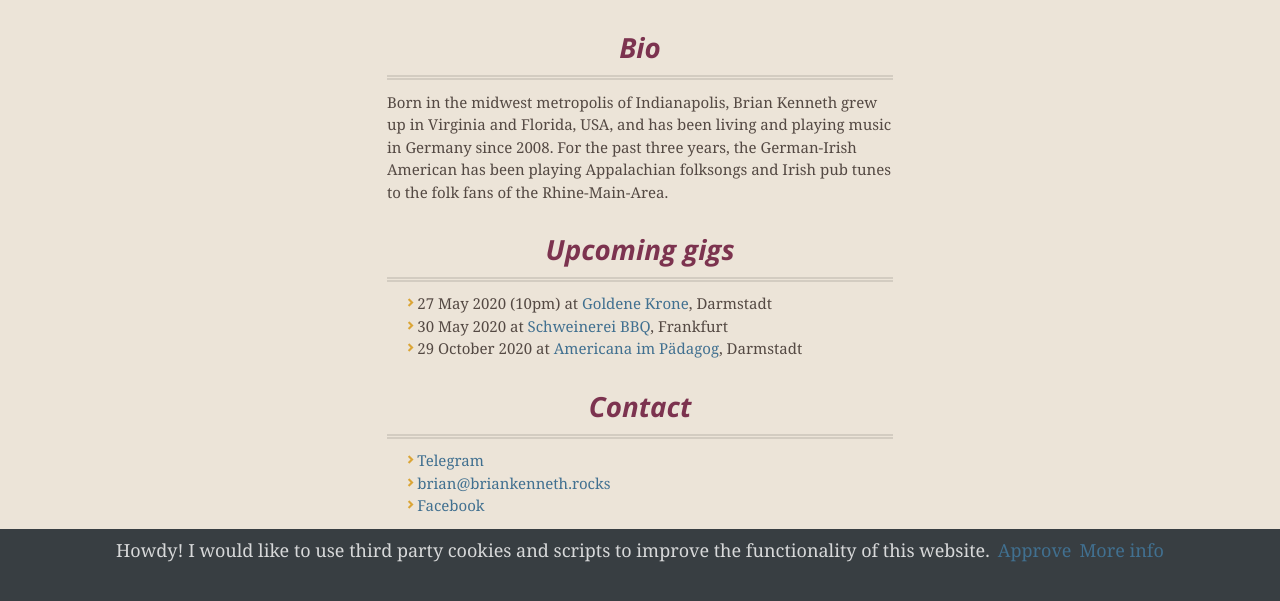
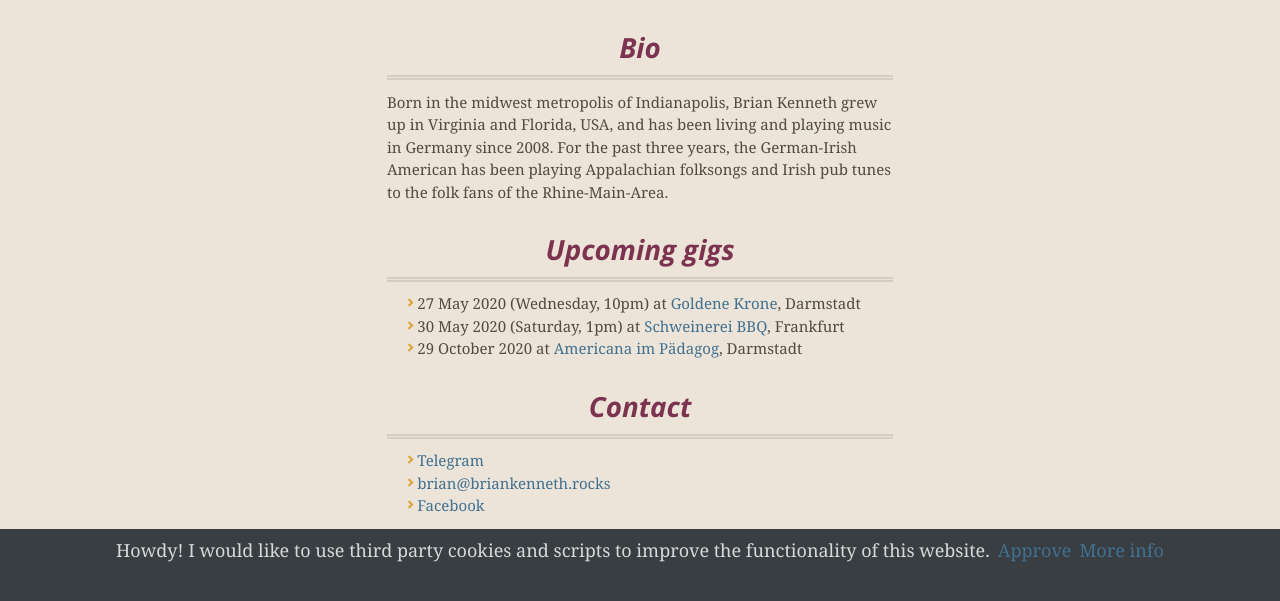
Before and after one commit to BrianInGermany/briankennethmusic, a Jekyll site: the page built from README.md, in a window 1280 px wide and 900 px high, scrolled down 821 px, cut to the strip 130-731 px from the top of the window. Built offline with Jekyll 4.4.1, drawn with Linux system fonts in a browser that asks for light colours; our own code applies the rules of GitHub Pages for plain Markdown files; comment, search, counter and statistics services are not loaded.

Commit message:
added times

```diff
--- a/README.md
+++ b/README.md
@@ -11,8 +11,8 @@ Listen in, and let the boom-chuck of the bluegrass tunes and the melancholy of t
 Born in the midwest metropolis of Indianapolis, Brian Kenneth grew up in Virginia and Florida, USA, and has been living and playing music in Germany since 2008. For the past three years, the German-Irish American has been playing Appalachian folksongs and Irish pub tunes to the folk fans of the Rhine-Main-Area.
 
 ## Upcoming gigs
-- 27 May 2020 (10pm) at [Goldene Krone](http://www.goldene-krone.de/), Darmstadt
-- 30 May 2020 at [Schweinerei BBQ](https://www.facebook.com/filmcatering.and.more), Frankfurt
+- 27 May 2020 (Wednesday, 10pm) at [Goldene Krone](http://www.goldene-krone.de/), Darmstadt
+- 30 May 2020 (Saturday, 1pm) at [Schweinerei BBQ](https://www.facebook.com/filmcatering.and.more), Frankfurt
 - 29 October 2020 at [Americana im Pädagog](https://facebook.com/pages/category/Concert-Tour/Americana-im-P%C3%A4dagog-128978271026708/), Darmstadt
 
 ## Contact
```
Also changed, not shown: deutsch.md (+2 -2 lines).
